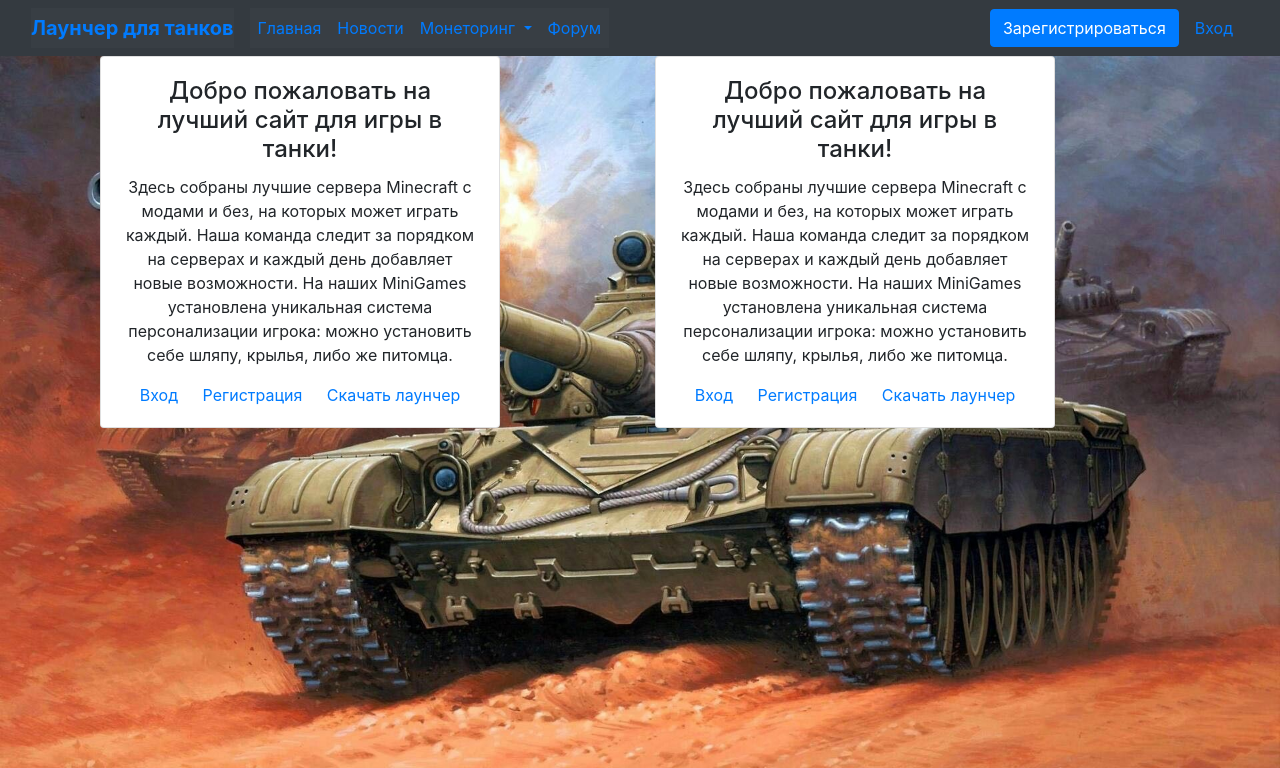
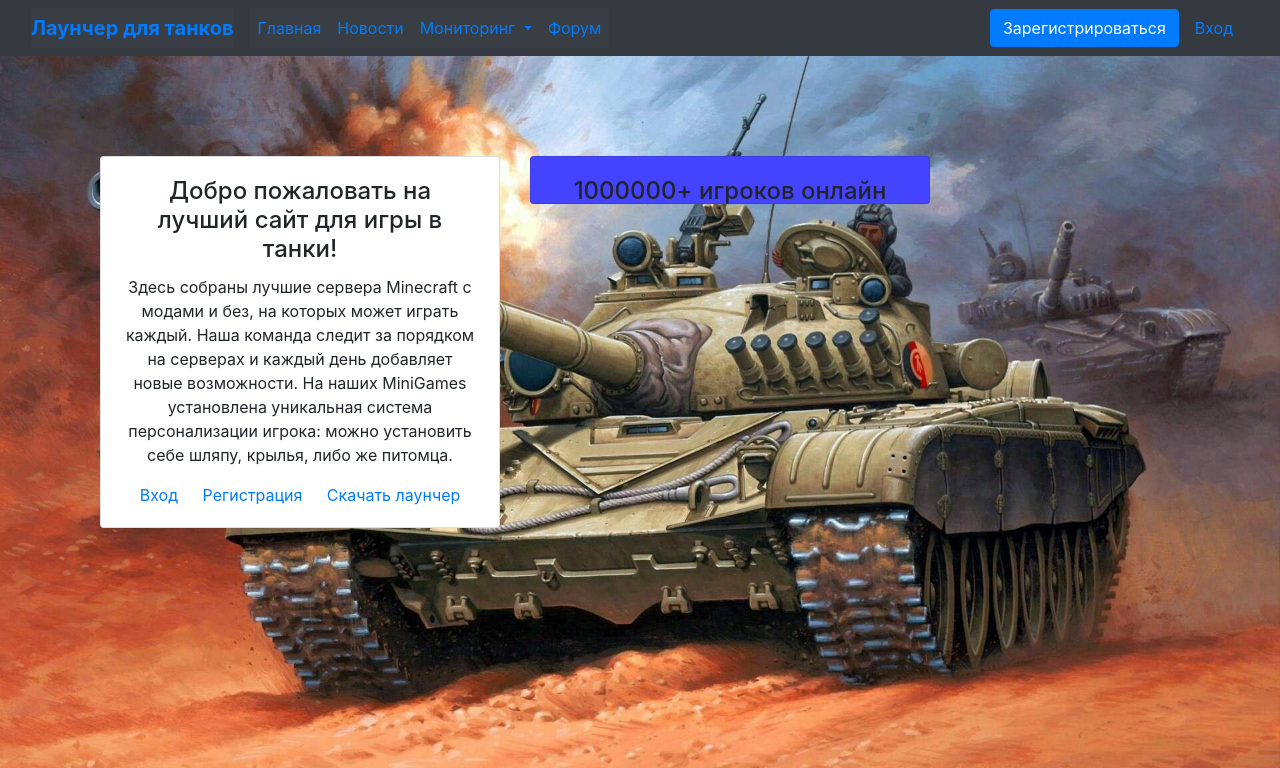
Before and after one commit to Olegg-22/Tanchik_Launcher, a Flask app: page / in a window 1280 px wide. Shown: the top 768 px of the page. Run offline with Flask 3, Linux system fonts and the light colour scheme; some libraries are stand-ins or nearby versions.

Commit message:
Как склеить два фрагмента?

```diff
--- /dev/null
+++ b/static/style.css
@@ -0,0 +1,3 @@
+body{
+    padding 30px;
+}
--- a/templates/base.html
+++ b/templates/base.html
@@ -16,6 +16,7 @@
           href="https://stackpath.bootstrapcdn.com/bootstrap/4.4.1/css/bootstrap.min.css"
           integrity="sha384-Vkoo8x4CGsO3+Hhxv8T/Q5PaXtkKtu6ug5TOeNV6gBiFeWPGFN9MuhOf23Q9Ifjh"
           crossorigin="anonymous">
+    <link rel="stylesheet" href="static/style.css">
     <title>{{title}}</title>
 </head>
 <body>
@@ -40,7 +41,7 @@
                         <a style="background-color: #383E44" class="nav-link dropdown-toggle" href="#" role="button"
                            data-bs-toggle="dropdown"
                            aria-expanded="false">
-                            Монеторинг
+                            Мониторинг
                         </a>
                         <ul class="dropdown-menu">
                             <li><a class="dropdown-item" href="#">Action</a></li>
--- a/templates/index.html
+++ b/templates/index.html
@@ -5,7 +5,7 @@
 <div class="container text-center">
     <div class="row">
         <div class="col">
-            <div class="card sticky-bottom" style="width: 25rem;">
+            <div class="card sticky-bottom" style="width: 25rem; margin-top: 100px; margin-right:0px">
                 <div class="card-body">
                     <h4 class="card-title">Добро пожаловать на лучший сайт для игры в танки!</h4>
                     <p class="card-text">Здесь собраны лучшие сервера Minecraft с модами и без, на которых может играть
@@ -19,19 +19,10 @@
             </div>
         </div>
         <div class="col">
-            <div class="card sticky-bottom" style="width: 25rem;">
+            <div class="card sticky-bottom"
+                 style="background-color: #4444ff; width: 25rem; height: 3rem; margin-top: 100px; margin-right:250px;">
                 <div class="card-body">
-                    <h4 class="card-title">Добро пожаловать на лучший сайт для игры в танки!</h4>
-                    <p class="card-text">Здесь собраны лучшие сервера Minecraft с модами и без, на которых может
-                                играть
-                                каждый. Наша команда следит за порядком на серверах и каждый день добавляет новые
-                                возможности.
-                                На наших MiniGames установлена уникальная система персонализации игрока: можно
-                                установить себе
-                                шляпу, крылья, либо же питомца.</p>
-                    <a href="/login" class="card-link">Вход</a>
-                    <a href="/register" class="card-link">Регистрация</a>
-                    <a href="https://github.com/Egor-Bessolitsyn/Pygameproject" class="card-link">Скачать лаунчер</a>
+                    <h4 class="card-title">1000000+ игроков онлайн</h4>
                 </div>
             </div>
         </div>
```
